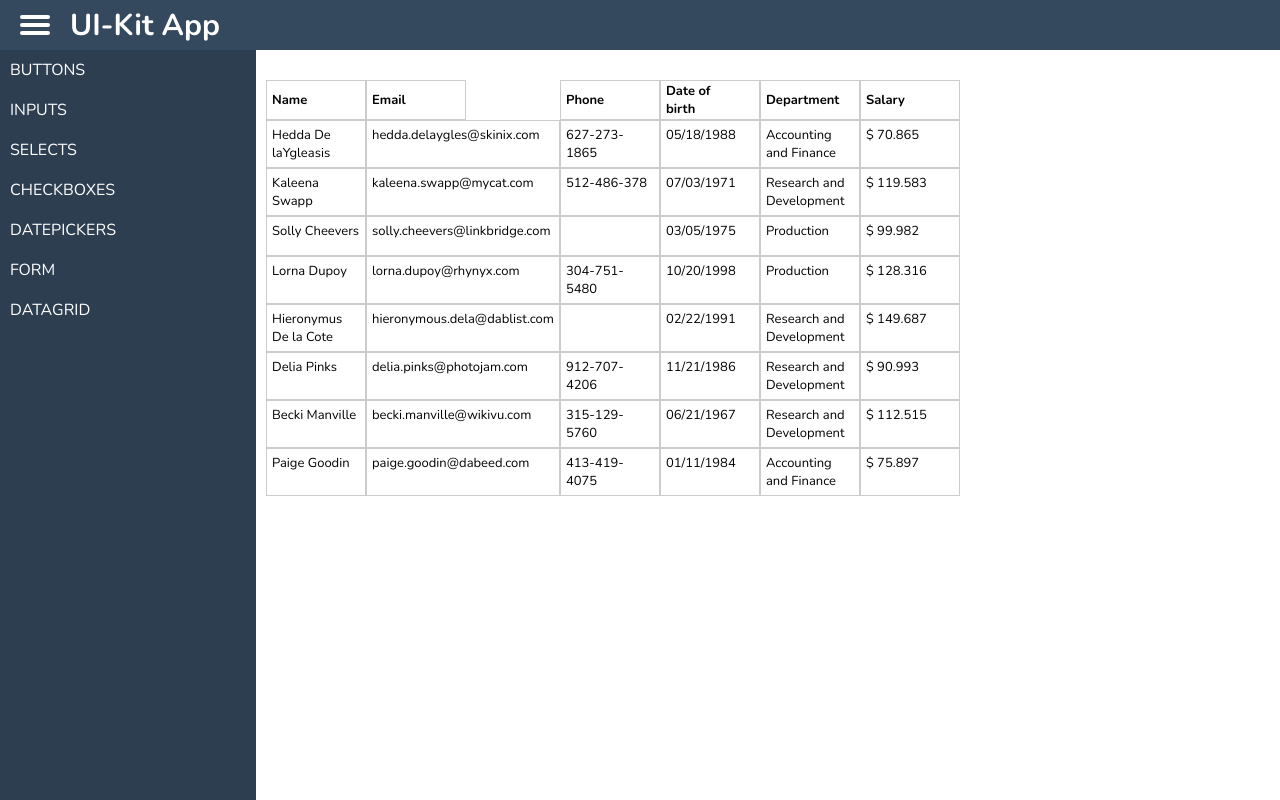
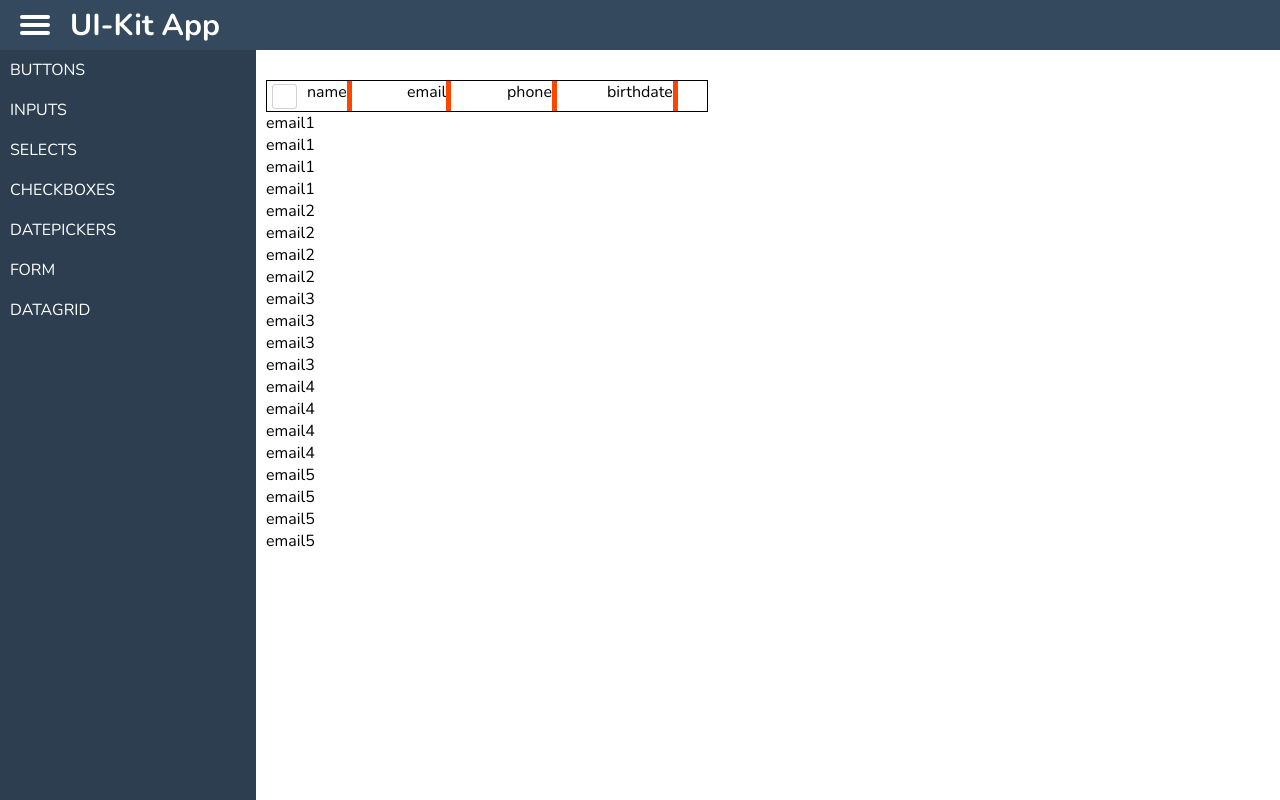
Before and after one commit to a-korkin/ui-kit-v1, a React (Create React App) app: page /datagrid in a window 1280 px wide. Built offline with nearby package versions, Linux system fonts and the light colour scheme.

Commit message:
datagrid2

```diff
--- a/src/models/index.ts
+++ b/src/models/index.ts
@@ -32,7 +32,7 @@ export enum Types {
     date = "date"
 }
 
-export interface IColumn {
+export interface ICell {
     id: number;
     col: number;
     row: number;
--- a/src/pages/DataGrid.tsx
+++ b/src/pages/DataGrid.tsx
@@ -1,9 +1,10 @@
 import React from "react";
-import { IColumn } from "../models";
-import DataGrid from "../ui/DataGrid";
+import { ICell } from "../models";
+// import DataGrid from "../ui/DataGrid";
+import DataGrid from "../ui/DataGrid2";
 
 const DataGridPage: React.FC = () => {
-    const headers: IColumn[] = [
+    const headers: ICell[] = [
         {id: 1, col: 1, row: 0, value: "Name"},
         {id: 2, col: 2, row: 0, value: "Email"},
         {id: 3, col: 3, row: 0, value: "Phone"},
@@ -12,7 +13,7 @@ const DataGridPage: React.FC = () => {
         {id: 6, col: 6, row: 0, value: "Salary"}
     ];
 
-    const data: IColumn[] = [
+    const data: ICell[] = [
         {id: 11, col: 1, row: 1, value: "Hedda De laYgleasis"},
         {id: 12, col: 2, row: 1, value: "hedda.delaygles@skinix.com"},
         {id: 13, col: 3, row: 1, value: "627-273-1865"},
@@ -72,7 +73,8 @@ const DataGridPage: React.FC = () => {
 
     return (
         <div className="pages-grid">
-            <DataGrid headers={headers} data={data} />
+            {/* <DataGrid headers={headers} data={data} /> */}
+            <DataGrid />
         </div>
     );
 }
--- a/src/ui/Checkbox/Checkbox.scss
+++ b/src/ui/Checkbox/Checkbox.scss
@@ -21,16 +21,16 @@
         &::before {
             content: "";
             display: inline-block;
-            height: 3rem;
-            width: 3rem;
+            height: 2.5rem;
+            width: 2.5rem;
             border: .1rem solid var(--clr-grey-light-1);
             border-radius: var(--border-radius);
         }
 
         &-icon {
             position: absolute;
-            top: .8rem;
-            left: .8rem;
+            top: .4rem;
+            left: .4rem;
             color: currentColor;
             opacity: 0;
             transform: scale(.5);
--- a/src/ui/DataGrid/Column.tsx
+++ b/src/ui/DataGrid/Column.tsx
@@ -1,24 +1,24 @@
 import React, { useState } from "react";
-import { IColumn, SortDirections } from "../../models";
+import { ICell, SortDirections } from "../../models";
 import { ResizableBox } from 'react-resizable';
 import { FaSortUp, FaSortDown} from "react-icons/fa";
 
-interface IColumnProps {
-    column: IColumn;
+interface ICellProps {
+    column: ICell;
     width: number;
     height: number;
     sorted: boolean;
-    setCurrent: (current: IColumn) => void;
-    dropColumn: (col: IColumn) => void;
-    sortColumn: (col: IColumn, direction: SortDirections) => void;
+    setCurrent: (current: ICell) => void;
+    dropColumn: (col: ICell) => void;
+    sortColumn: (col: ICell, direction: SortDirections) => void;
 }
 
-const Column: React.FC<IColumnProps> = ({column, width, height, sorted, setCurrent, dropColumn, sortColumn}) => {
+const Column: React.FC<ICellProps> = ({column, width, height, sorted, setCurrent, dropColumn, sortColumn}) => {
 
     const [sortable, setSortable] = useState<boolean>(false);
     const [sortDirection, setSortDirection] = useState<SortDirections>();
 
-    const dragStartHandler = (e: React.DragEvent<HTMLDivElement>, col: IColumn) => {
+    const dragStartHandler = (e: React.DragEvent<HTMLDivElement>, col: ICell) => {
         setCurrent(col);
     }
 
@@ -34,7 +34,7 @@ const Column: React.FC<IColumnProps> = ({column, width, height, sorted, setCurre
         e.preventDefault();
     }
 
-    const dropHandler = (e: React.DragEvent<HTMLDivElement>, col: IColumn) => {
+    const dropHandler = (e: React.DragEvent<HTMLDivElement>, col: ICell) => {
         e.preventDefault();
         dropColumn(col);
     }
--- a/src/ui/DataGrid/DataGrid.tsx
+++ b/src/ui/DataGrid/DataGrid.tsx
@@ -1,26 +1,26 @@
 import React, { useState } from "react";
-import { IColumn, SortDirections } from "../../models";
+import { ICell, SortDirections } from "../../models";
 import Column from "./Column";
 import Checkbox from "../Checkbox";
 
 import "./DataGrid.scss";
 
 interface IDataGridProps {
-    headers: IColumn[];
-    data: IColumn[];
+    headers: ICell[];
+    data: ICell[];
 }
 
 const DataGrid: React.FC<IDataGridProps> = ({headers, data}) => {
 
-    const [currentColumn, setCurrentColumn] = useState<IColumn>();
+    const [currentColumn, setCurrentColumn] = useState<ICell>();
 
-    const [columns, setColumns] = useState<IColumn[]>(headers);
+    const [columns, setColumns] = useState<ICell[]>(headers);
 
-    const [dataColumns, setDataColumns] = useState<IColumn[]>(data);
+    const [dataColumns, setDataColumns] = useState<ICell[]>(data);
 
     const [sortedColumn, setSotredColumn] = useState<number>();
 
-    const dropColumnHandler = (column: IColumn) => {
+    const dropColumnHandler = (column: ICell) => {
         setColumns(columns.map(c => {
             if (c.col === column.col) {
                 return {...c, col: currentColumn?.col ?? 1};
@@ -42,14 +42,14 @@ const DataGrid: React.FC<IDataGridProps> = ({headers, data}) => {
         }));
     }
 
-    const sortColumns = (a: IColumn, b: IColumn): number => {
+    const sortColumns = (a: ICell, b: ICell): number => {
         if (a.col > b.col)
             return 1;
         else
             return -1;
     }
 
-    const sortDataColumns = (a: IColumn, b: IColumn): number => {
+    const sortDataColumns = (a: ICell, b: ICell): number => {
         if (a.row === b.row) {
             return a.col > b.col ? 1 : -1
         } else {
@@ -57,14 +57,14 @@ const DataGrid: React.FC<IDataGridProps> = ({headers, data}) => {
         }
     }
 
-    const compareString = (a: IColumn, b: IColumn) => {
+    const compareString = (a: ICell, b: ICell) => {
         if (a.value < b.value) return -1;
         if (a.value > b.value) return 1;
         return 0;
     }
 
-    const orderRows = (columns: IColumn[]): IColumn[] => {
-        let newDataArray: IColumn[] = [];
+    const orderRows = (columns: ICell[]): ICell[] => {
+        let newDataArray: ICell[] = [];
         for (let i = 0; i < columns.length; i++) {
             let row = dataColumns.filter(w => w.row === columns[i].row);
 
@@ -81,10 +81,10 @@ const DataGrid: React.FC<IDataGridProps> = ({headers, data}) => {
         return newDataArray;
     }
 
-    const sortColumnHandler = (column: IColumn, direction: SortDirections) => {
+    const sortColumnHandler = (column: ICell, direction: SortDirections) => {
         setSotredColumn(column.col);
 
-        let sortedCols: IColumn[] = [];
+        let sortedCols: ICell[] = [];
 
         switch (direction) {
             case SortDirections.ASC:
@@ -110,7 +110,7 @@ const DataGrid: React.FC<IDataGridProps> = ({headers, data}) => {
                     <Column
                         key={column.id}
                         column={column}
-                        width={100}
+                        width={200}
                         height={40}
                         sorted={column.col === sortedColumn}
                         setCurrent={setCurrentColumn}
--- /dev/null
+++ b/src/ui/DataGrid2/DataGrid.scss
@@ -0,0 +1,33 @@
+.grid {
+    font-size: 1.6rem;
+
+    &-headers {
+
+        .row {
+            display: grid;
+            grid-template-columns: repeat(6, min-content);
+            align-items: center;
+
+            border: .1rem solid #000;
+
+            .checker {
+                padding-left: .5rem;
+            }
+
+            .react-resizable {
+                display: flex;
+                .header-cell {
+                    border: .1rem solid #000;
+                    width: 100%;
+                }
+
+                &-handle-se {
+                    display: inline-block;
+                    height: 100%;
+                    width: .5rem;
+                    background-color: orangered;
+                }
+            }
+        }
+    }
+}
--- /dev/null
+++ b/src/ui/DataGrid2/DataGrid.tsx
@@ -0,0 +1,66 @@
+import React from "react";
+import { ResizableBox } from 'react-resizable';
+import Checkbox from "../Checkbox";
+
+import "./DataGrid.scss";
+
+const DataGrid: React.FC = () => {
+
+    const data = {
+        headers: [
+            {name: "name", slug: "name"},
+            {name: "email", slug: "email"},
+            {name: "phone", slug: "phone"},
+            {name: "birthdate", slug: "birthdate"}
+        ],
+        rows: [
+            {name: "name1", email: "email1", phone: "phone1", birthdate: "birthdate1"},
+            {name: "name2", email: "email2", phone: "phone2", birthdate: "birthdate2"},
+            {name: "name3", email: "email3", phone: "phone3", birthdate: "birthdate3"},
+            {name: "name4", email: "email4", phone: "phone4", birthdate: "birthdate4"},
+            {name: "name5", email: "email5", phone: "phone5", birthdate: "birthdate1"}
+        ]
+    }
+
+    console.log(data);
+    return (
+        <div className="grid">
+            <div className="grid-headers">
+                <div className="row">
+                    <div className="checker">
+                        <Checkbox checked={false} id="1" label="" onChange={(d) => {}} />
+                    </div>
+                    {
+                        data.headers.map((header) =>
+                            <ResizableBox
+                                width={100}
+                                height={30}
+                                minConstraints={[100,30]}
+                                axis="x"
+                            >
+                                <div
+                                    className="cell"
+                                    draggable
+                                >
+                                    {header.name}
+                                </div>
+                            </ResizableBox>
+                        )
+                    }
+                </div>
+            </div>
+
+            <div className="grid-data">
+                {
+                    data.rows.map((row) =>
+                        Object.keys(row).map((key, index) =>
+                            <div key={key}>{row.email}</div>
+                        )
+                    )
+                }
+            </div>
+        </div>
+    );
+}
+
+export default DataGrid;
--- /dev/null
+++ b/src/ui/DataGrid2/index.ts
@@ -0,0 +1,2 @@
+import DataGrid from "./DataGrid";
+export default DataGrid;
```
